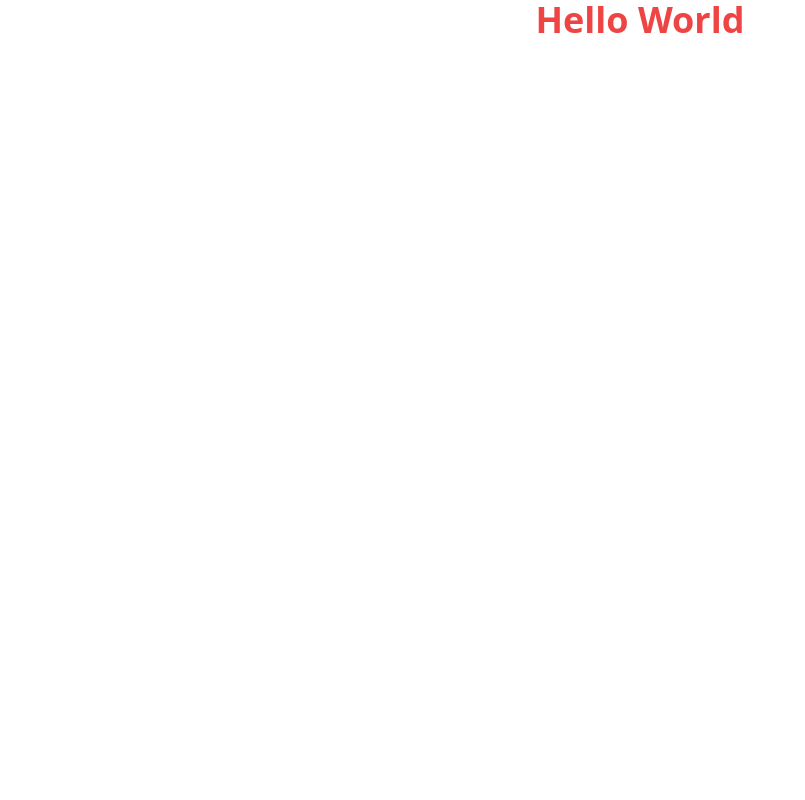
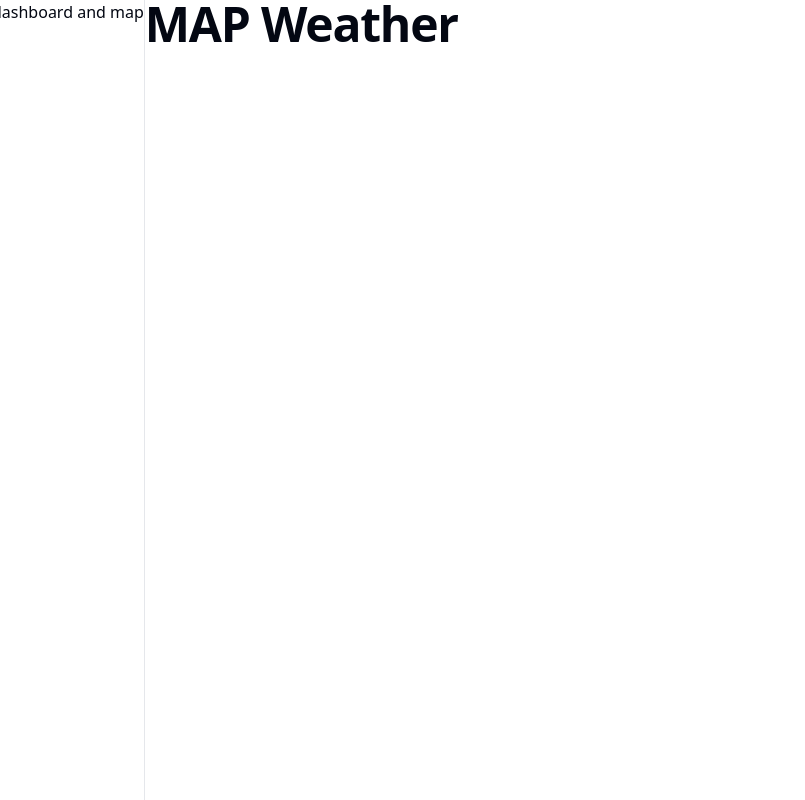
Before and after one commit to revou-fsse-3/milestone-2-IryIndriyanto, a React (Vite) app: page /weather-map in a window 1280 px wide. Shown: the whole page, without its empty margins (0-805 px from the left). Built offline with nearby package versions, Linux system fonts and the light colour scheme.

Commit message:
setup react router

```diff
--- a/package.json
+++ b/package.json
@@ -11,10 +11,12 @@
   },
   "dependencies": {
     "@radix-ui/react-icons": "^1.3.0",
+    "@radix-ui/react-separator": "^1.0.3",
     "class-variance-authority": "^0.7.0",
     "clsx": "^2.1.0",
     "react": "^18.2.0",
     "react-dom": "^18.2.0",
+    "react-router-dom": "^6.21.1",
     "tailwind-merge": "^2.2.0",
     "tailwindcss-animate": "^1.0.7"
   },
@@ -30,6 +32,7 @@
     "eslint-plugin-react-hooks": "^4.6.0",
     "eslint-plugin-react-refresh": "^0.4.5",
     "postcss": "^8.4.33",
+    "prettier": "^3.1.1",
     "tailwindcss": "^3.4.1",
     "typescript": "^5.2.2",
     "vite": "^5.0.8"
--- a/src/App.tsx
+++ b/src/App.tsx
@@ -1,10 +1,33 @@
+import { RouterProvider, createBrowserRouter } from "react-router-dom";
+import Page404 from "./error-page/page404";
+import Weather from "./dashboard/Weather";
+import Layout from "./dashboard/Layout";
+import MapWeather from "./dashboard/MapWeather";
 
+const router = createBrowserRouter([
+  {
+    path: "/",
+    element: <Layout />,
+    errorElement: <Page404 />,
+    children: [
+      {
+        index: true,
+        element: <Weather />,
+      },
+      {
+        path: '/weather',
+        element: <Weather />,
+      },
+      {
+        path: "/weather-map",
+        element: <MapWeather />,
+      },
+    ],
+  },
+]);
 
 function App() {
-
-  return (
-    <p className=" text-red-500 text-4xl text-center font-bold">Hello World</p>
-  )
+  return <RouterProvider router={router} />;
 }
 
-export default App
+export default App;
--- /dev/null
+++ b/src/components/typography/H1.tsx
@@ -0,0 +1,13 @@
+import { ReactNode } from "react";
+
+interface Props {
+  children: ReactNode;
+}
+
+export function H1({ children }: Props) {
+  return (
+    <h1 className="scroll-m-20 text-4xl font-extrabold tracking-tight lg:text-5xl">
+      {children}{" "}
+    </h1>
+  );
+}
--- /dev/null
+++ b/src/components/typography/H2.tsx
@@ -0,0 +1,7 @@
+export function H2() {
+    return (
+      <h2 className="scroll-m-20 border-b pb-2 text-3xl font-semibold tracking-tight first:mt-0">
+        The People of the Kingdom
+      </h2>
+    )
+  }
--- /dev/null
+++ b/src/components/typography/H3.tsx
@@ -0,0 +1,7 @@
+export function H3() {
+    return (
+      <h3 className="scroll-m-20 text-2xl font-semibold tracking-tight">
+        The Joke Tax
+      </h3>
+    )
+  }
--- /dev/null
+++ b/src/components/typography/H4.tsx
@@ -0,0 +1,7 @@
+export function H4() {
+  return (
+    <h4 className="scroll-m-20 text-xl font-semibold tracking-tight">
+      People stopped telling jokes
+    </h4>
+  );
+}
--- /dev/null
+++ b/src/components/typography/P.tsx
@@ -0,0 +1,8 @@
+export function P() {
+  return (
+    <p className="leading-7 [&:not(:first-child)]:mt-6">
+      The king, seeing how much happier his subjects were, realized the error of
+      his ways and repealed the joke tax.
+    </p>
+  );
+}
--- /dev/null
+++ b/src/components/ui/separator.tsx
@@ -0,0 +1,29 @@
+import * as React from "react"
+import * as SeparatorPrimitive from "@radix-ui/react-separator"
+
+import { cn } from "@/lib/utils"
+
+const Separator = React.forwardRef<
+  React.ElementRef<typeof SeparatorPrimitive.Root>,
+  React.ComponentPropsWithoutRef<typeof SeparatorPrimitive.Root>
+>(
+  (
+    { className, orientation = "horizontal", decorative = true, ...props },
+    ref
+  ) => (
+    <SeparatorPrimitive.Root
+      ref={ref}
+      decorative={decorative}
+      orientation={orientation}
+      className={cn(
+        "shrink-0 bg-border",
+        orientation === "horizontal" ? "h-[1px] w-full" : "h-full w-[1px]",
+        className
+      )}
+      {...props}
+    />
+  )
+)
+Separator.displayName = SeparatorPrimitive.Root.displayName
+
+export { Separator }
--- /dev/null
+++ b/src/dashboard/Layout.tsx
@@ -0,0 +1,16 @@
+import { Separator } from "@/components/ui/separator";
+import { Outlet } from "react-router-dom";
+
+export default function Layout() {
+  return (
+    <div>
+      <div className="flex h-screen">
+        <aside className="z-30 -ml-2  ">
+          <div>dashboard and map</div>
+        </aside>
+        <Separator orientation="vertical" className="h-full" />
+        <Outlet />
+      </div>
+    </div>
+  );
+}
--- /dev/null
+++ b/src/dashboard/MapWeather.tsx
@@ -0,0 +1,9 @@
+import { H1 } from "@/components/typography/H1"
+
+const MapWeather = () =>{
+    return(
+        <H1>MAP Weather</H1>
+    )
+}
+
+export default MapWeather
--- /dev/null
+++ b/src/dashboard/Weather.tsx
@@ -0,0 +1,9 @@
+import { H1 } from "@/components/typography/H1"
+
+const Weather = () => {
+return (
+    <H1> My Weather </H1>
+)
+}
+
+export default Weather
--- /dev/null
+++ b/src/error-page/page404.tsx
@@ -0,0 +1,55 @@
+const Page404 = () => {
+  return (
+    <main className="flex-1">
+      <div
+        style={{
+          fontFamily:
+            'system-ui,"Segoe UI",Roboto,Helvetica,Arial,sans-serif,"Apple Color Emoji","Segoe UI Emoji"',
+          height: "100vh",
+          textAlign: "center",
+          display: "flex",
+          flexDirection: "column",
+          alignItems: "center",
+          justifyContent: "center",
+        }}
+      >
+        <div>
+          <style
+            dangerouslySetInnerHTML={{
+              __html:
+                "body{color:#000;background:#fff;margin:0}.next-error-h1{border-right:1px solid rgba(0,0,0,.3)}@media (prefers-color-scheme:dark){body{color:#fff;background:#000}.next-error-h1{border-right:1px solid rgba(255,255,255,.3)}}",
+            }}
+          />
+          <h1
+            className="next-error-h1"
+            style={{
+              display: "inline-block",
+              margin: "0 20px 0 0",
+              padding: "0 23px 0 0",
+              fontSize: 24,
+              fontWeight: 500,
+              verticalAlign: "top",
+              lineHeight: 49,
+            }}
+          >
+            404
+          </h1>
+          <div style={{ display: "inline-block" }}>
+            <h2
+              style={{
+                fontSize: 14,
+                fontWeight: 400,
+                lineHeight: 49,
+                margin: 0,
+              }}
+            >
+              This page could not be found.
+            </h2>
+          </div>
+        </div>
+      </div>
+    </main>
+  );
+};
+
+export default Page404
```
Also changed, not shown: 1 other file (tests, documents, lock files or other folders).
